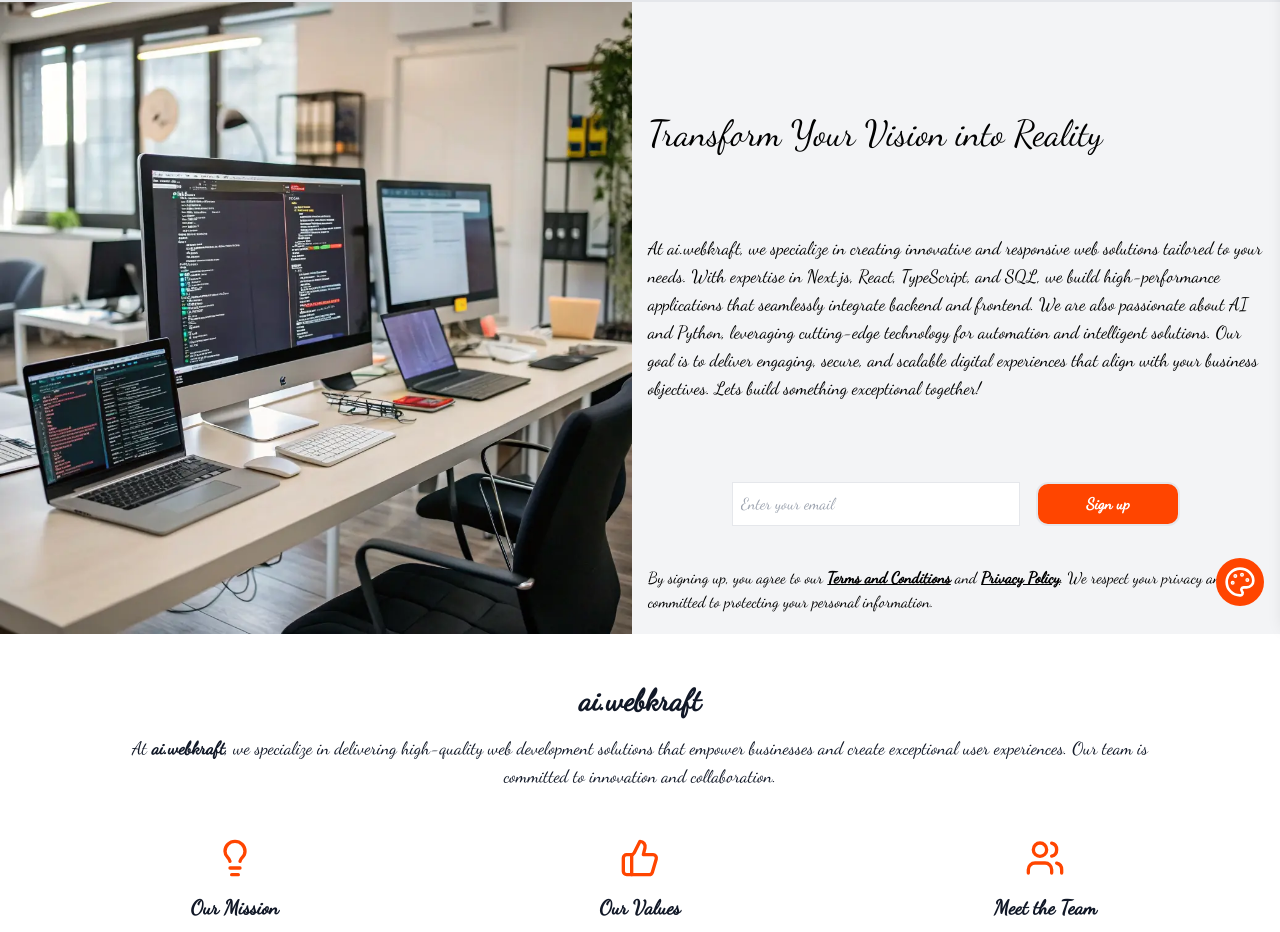
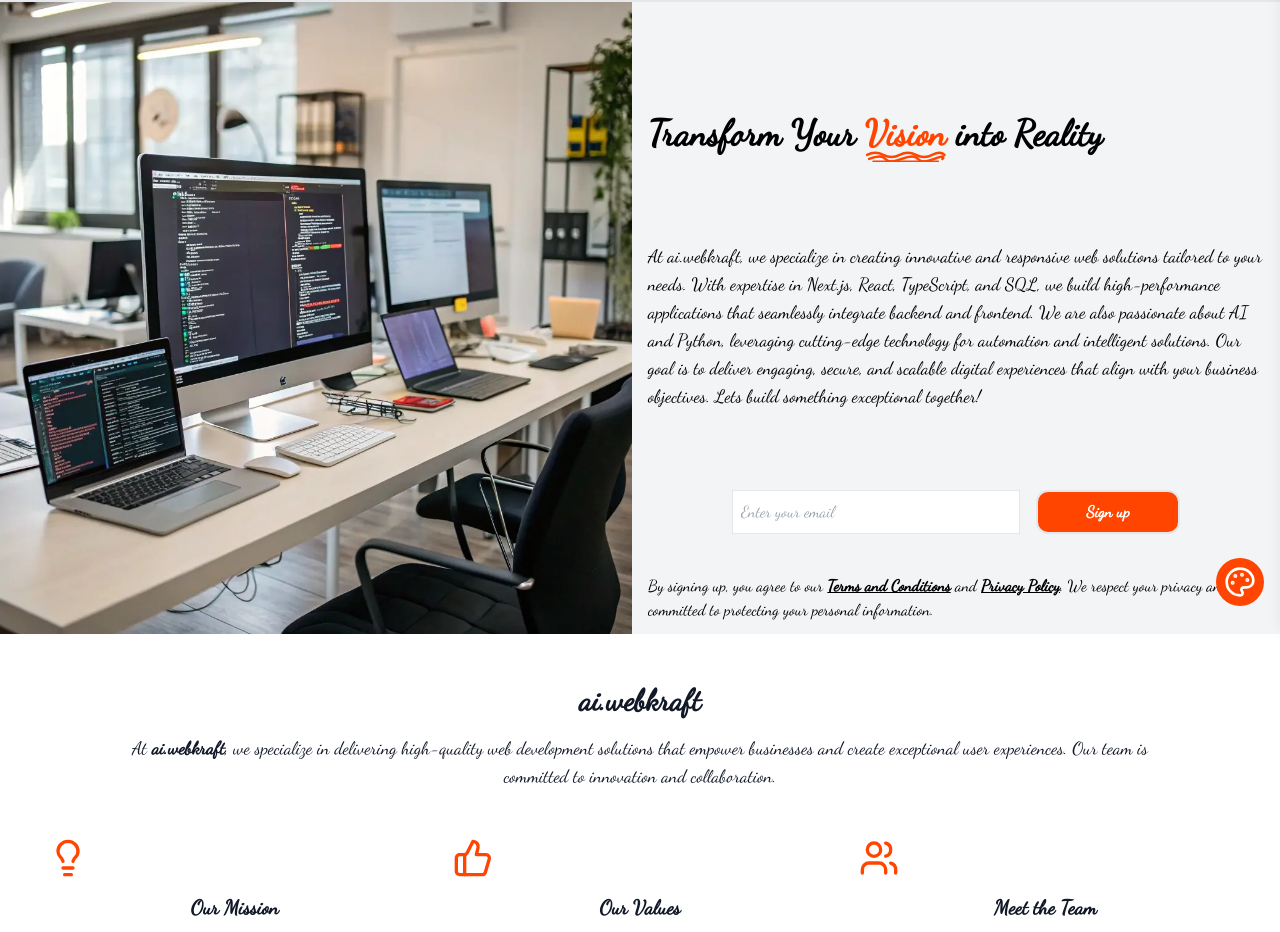
Before and after one commit to ghulamkarimi/portofolio, a React (Vite) app: page / in a window 1280 px wide. Shown: the part 178-1110 px from the top of the page. Built offline with nearby package versions, Linux system fonts and the light colour scheme; a web font is replaced by a local one.

Commit message:
Add framer-motion for animations; implement fadeIn effect and enhance ServicesSection with motion effects

```diff
--- a/package.json
+++ b/package.json
@@ -16,6 +16,7 @@
     "@tailwindcss/vite": "^4.0.7",
     "@vitejs/plugin-react-swc": "^3.8.0",
     "autoprefixer": "^10.4.20",
+    "framer-motion": "^12.4.7",
     "lucide-react": "^0.475.0",
     "postcss": "^8.5.3",
     "react": "^19.0.0",
--- a/src/components/about/AboutSection.tsx
+++ b/src/components/about/AboutSection.tsx
@@ -1,52 +1,98 @@
 import { Lightbulb, ThumbsUp, Users } from "lucide-react";
 import { useSelector } from "react-redux";
 import { RootState } from "../../feature/store";
+import { fadeIn } from "../../utils/motion";
+import { motion } from "framer-motion";
 
 const AboutSection = () => {
-    const { buttonColor, isDesktop } = useSelector((state: RootState) => state.mode);
+  const { buttonColor, isDesktop } = useSelector(
+    (state: RootState) => state.mode
+  );
   return (
-    <section className={`px-6 py-12  text-gray-900 ${isDesktop ? "md:px-12" : "px-6"}`}>
+    <section
+      className={`px-6 py-12  text-gray-900 ${isDesktop ? "md:px-12" : "px-6"}`}
+    >
       <div className="max-w-5xl mx-auto text-center">
+        <motion.div
+          variants={fadeIn("up", 0.8)}
+          initial="hidden"
+          animate="show"
+          viewport={{ amount: 0.9 }}
+        >
           <h2 className="text-3xl font-bold mb-4">ai.webkraft</h2>
           <p className="text-lg">
-          At <span className="font-semibold">ai.webkraft</span>, we specialize in delivering high-quality web development solutions
-          that empower businesses and create exceptional user experiences. Our team is committed to innovation and collaboration.
+            At <span className="font-semibold">ai.webkraft</span>, we specialize
+            in delivering high-quality web development solutions that empower
+            businesses and create exceptional user experiences. Our team is
+            committed to innovation and collaboration.
           </p>
+        </motion.div>
       </div>
 
-      <div className={`grid gap-8 mt-12 ${isDesktop ? "grid-cols-3" : "grid-cols-1"}`}>
+      <div
+        className={`grid gap-8 mt-12 ${
+          isDesktop ? "grid-cols-3" : "grid-cols-1"
+        }`}
+      >
         {/* Mission */}
         <div className="flex flex-col items-center text-center">
-          <Lightbulb size={40}
-            style={{color: buttonColor}}
-          className="text-orange-500 mb-4" />
+          <motion.div
+            variants={fadeIn("up", 0.8)}
+            initial="hidden"
+            animate="show"
+            viewport={{ amount: 0.9 }}
+          >
+            <Lightbulb
+              size={40}
+              style={{ color: buttonColor }}
+              className="text-orange-500 mb-4"
+            />
             <h3 className="text-xl font-semibold">Our Mission</h3>
             <p className="text-gray-700 mt-2">
-            We provide tailored web solutions that help businesses grow and enhance their digital presence.
+              We provide tailored web solutions that help businesses grow and
+              enhance their digital presence.
             </p>
+          </motion.div>
         </div>
 
         {/* Core Values */}
         <div className="flex flex-col items-center text-center">
-          <ThumbsUp size={40}
-            style={{color: buttonColor}}
-           className=" mb-4" />
+          <motion.div
+            variants={fadeIn("up", 0.8)}
+            initial="hidden"
+            animate="show"
+            viewport={{ amount: 0.9 }}
+          >
+            <ThumbsUp
+              size={40}
+              style={{ color: buttonColor }}
+              className=" mb-4"
+            />
             <h3 className="text-xl font-semibold">Our Values</h3>
             <p className="text-gray-700 mt-2">
-            Our core values include <strong>Innovation, Quality, Collaboration, and Integrity</strong>.
-            These principles guide our work and ensure the highest standards in every project.
+              Our core values include{" "}
+              <strong>Innovation, Quality, Collaboration, and Integrity</strong>
+              . These principles guide our work and ensure the highest standards
+              in every project.
             </p>
+          </motion.div>
         </div>
 
         {/* Meet the Team */}
         <div className="flex flex-col items-center text-center">
-          <Users size={40}
-          style={{color: buttonColor}}
-          className=" mb-4" />
+          <motion.div
+            variants={fadeIn("up", 1.0)}
+            initial="hidden"
+            animate="show"
+            viewport={{ margin:100}}
+          >
+            <Users size={40} style={{ color: buttonColor }} className=" mb-4" />
             <h3 className="text-xl font-semibold">Meet the Team</h3>
             <p className="text-gray-700 mt-2">
-            Our talented team consists of experienced developers and designers who create modern, functional web solutions.
+              Our talented team consists of experienced developers and designers
+              who create modern, functional web solutions.
             </p>
+          </motion.div>
         </div>
       </div>
     </section>
--- a/src/components/header/Header.tsx
+++ b/src/components/header/Header.tsx
@@ -1,5 +1,6 @@
 import { useSelector } from "react-redux";
 import { RootState } from "../../feature/store";
+import { motion } from "framer-motion";
 
 const Header = () => {
   const { buttonColor, isDesktop } = useSelector(
@@ -23,13 +24,54 @@ const Header = () => {
 
       {/* Textbereich */}
       <div className="w-full max-w-[90%] px-4 text-center md:text-left flex flex-col ">
-        <h2
-          className={` ${
-            isDesktop ? "md:pt-20 lg:pt-28 text-4xl" : "text-3xl"
-          }`}
+      <h2
+      className={`font-bold ${
+        isDesktop ? "md:pt-20 lg:pt-28 text-4xl" : "text-3xl"
+      }`}
+    >
+      Transform Your{" "}
+      <span
+        style={{ color: buttonColor }}
+        className="relative font-bold inline-block pb-2" // Etwas weniger Padding unten
+      >
+        Vision
+        {/* Mehrere Unterstreichungen als animierte SVGs */}
+        <motion.svg
+          xmlns="http://www.w3.org/2000/svg"
+          viewBox="0 0 200 30" // Kleinere Höhe, damit die Linien höher bleiben
+          className="absolute -bottom-0 left-0 w-full" // Bottom angepasst, damit es nicht zu tief rutscht
+          initial={{ strokeDasharray: 200, strokeDashoffset: 200 }}
+          animate={{ strokeDashoffset: 0 }}
+          transition={{ duration: 1.5, ease: "easeInOut" }}
         >
-          Transform Your Vision into Reality
-        </h2>
+          {/* Erste Welle - etwas höher gesetzt */}
+          <path
+            d="M5 12 Q 25 2, 45 12 T 85 12 T 125 12 T 165 12 T 195 12"
+            stroke={buttonColor}
+            strokeWidth="6"
+            strokeLinecap="round"
+            fill="none"
+          />
+          {/* Zweite Welle – etwas weiter unten */}
+          <path
+            d="M10 22 Q 40 10, 50 22 T 90 22 T 130 22 T 170 22 T 190 22"
+            stroke={buttonColor}
+            strokeWidth="6"
+            strokeLinecap="round"
+            fill="none"
+          />
+          {/* Dritte Linie – eine gerade Linie für mehr Style */}
+          <path
+            d="M20 28 L180 28"
+            stroke={buttonColor}
+            strokeWidth="4"
+            strokeLinecap="round"
+            fill="none"
+          />
+        </motion.svg>
+      </span>{" "}
+      into Reality
+    </h2>
         <p
           className={`text-lg ${
             isDesktop ? "md:pt-14 lg:pt-10 xl:pt-20" : "pt-10"
--- a/src/components/service/ServiceSection.tsx
+++ b/src/components/service/ServiceSection.tsx
@@ -1,5 +1,7 @@
 import { useSelector } from "react-redux";
 import { RootState } from "../../feature/store";
+import { fadeIn } from "../../utils/motion";
+import { motion } from "framer-motion";
 
 const services = [
   {
@@ -31,10 +33,22 @@ const services = [
 const ServicesSection = () => {
   const { isDesktop } = useSelector((state: RootState) => state.mode);
   return (
-      <section className={` py-12 bg-white text-gray-900 ${isDesktop ? "md:px-12" : ""}`}>
-        <div className={`grid  gap-3 ${isDesktop ? "grid-cols-2 md:grid-cols-4" : "grid-cols-1"}`}>
+    <section
+      className={` py-12 bg-white text-gray-900 ${isDesktop ? "md:px-12" : ""}`}
+    >
+      <div
+        className={`grid  gap-3 ${
+          isDesktop ? "grid-cols-2 md:grid-cols-4" : "grid-cols-1"
+        }`}
+      >
         {services.map((service, index) => (
           <div key={index} className="flex flex-col items-center text-center">
+            <motion.div
+              variants={fadeIn("down", 1.0)}
+              initial="hidden"
+              animate="show"
+              viewport={{margin:100 }}
+            >
               <img
                 src={service.image}
                 alt={service.title}
@@ -42,6 +56,7 @@ const services = [
               />
               <h3 className="text-xl font-semibold mt-4">{service.title}</h3>
               <p className="text-gray-700 mt-2">{service.description}</p>
+            </motion.div>
           </div>
         ))}
       </div>
--- a/src/index.css
+++ b/src/index.css
@@ -4,7 +4,9 @@
 @tailwind components;
 @tailwind utilities;
 
-
+.active {
+    @apply text-yellow-500 ;
+}
 
 .btn {
     @apply border-2 py-2 px-2 focus:outline-none rounded-xl text-white font-bold;
--- /dev/null
+++ b/src/utils/motion.ts
@@ -0,0 +1,23 @@
+export const fadeIn = (direction: string | number, delay: number) => {
+    return {
+        hidden: {
+            // Startposition abhängig von der Richtung
+            y: direction === 'up' ? 100 : direction === "down" ? -100 : 0, // Verstärkte Bewegung
+            x: direction === 'left' ? 100 : direction === "right" ? -100 : 0,
+            opacity: 0
+        },
+        show: {
+            // Endposition
+            y: 0,
+            x: 0,
+            opacity: 1, // volle Deckkraft
+            transition: {
+                // Übergangseigenschaften
+                type: "tween", // Art des Übergangs
+                duration: 1.5, // Dauer des Übergangs in Sekunden
+                delay: delay, // Verzögerung des Übergangs in Sekunden
+                ease: [0.25, 0.25, 0.25, 0.75] // Easing-Funktion für den Übergang
+            }
+        }
+    }
+}
```
Also changed, not shown: 1 other file (tests, documents, lock files or other folders). Lines whose indentation alone changed are shown as unchanged.
